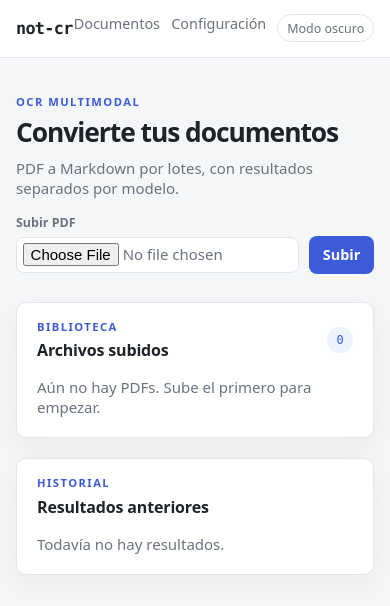
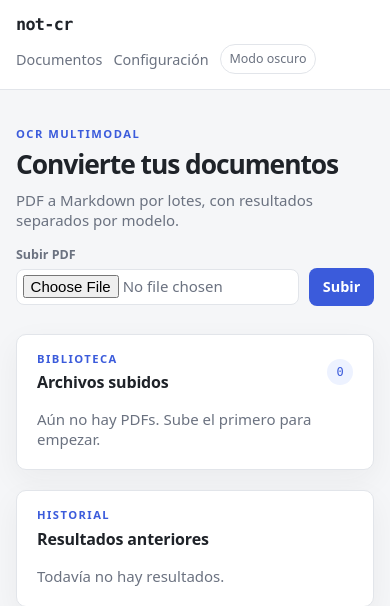
Before and after one commit to blu2718/not-cr, a Flask app: page / in a window 390 px wide. Shown: the top 606 px of the page. Run offline with Flask 3, Linux system fonts and the light colour scheme; some libraries are stand-ins or nearby versions.

Commit message:
fix(ui): improve tablet layout and top bar alignment

```diff
--- a/static/style.css
+++ b/static/style.css
@@ -52,17 +52,18 @@ button { cursor: pointer; }
 code, .brand, .tag, .clock, .log, .live-text, .option-id { font-family: ui-monospace, "SF Mono", Menlo, Consolas, monospace; }
 
 .site-header { background: var(--surface); border-bottom: 1px solid var(--border); }
-.header-inner { max-width: 1100px; margin: 0 auto; padding: .9rem 1rem; display: flex; align-items: center; justify-content: space-between; }
+.header-inner { max-width: 1100px; margin: 0 auto; padding: .9rem 1rem; display: flex; align-items: center; justify-content: space-between; gap: 1rem; }
 .brand { color: var(--text); font-size: 1.05rem; font-weight: 800; letter-spacing: -.04em; }
 .brand:hover { text-decoration: none; }
-nav { display: flex; gap: 1.25rem; }
-nav a { color: var(--muted); font-size: .9rem; }
+nav { display: flex; align-items: center; flex-wrap: wrap; gap: 1.25rem; }
+nav a { display: inline-flex; align-items: center; min-height: 1.9rem; color: var(--muted); font-size: .9rem; line-height: 1.2; }
 nav a:hover { color: var(--text); }
-.theme-toggle { padding: .28rem .55rem; border: 1px solid var(--border); border-radius: 999px; background: var(--surface); color: var(--muted); font-size: .78rem; }
+.theme-toggle { display: inline-flex; align-items: center; justify-content: center; min-height: 1.9rem; padding: .28rem .55rem; border: 1px solid var(--border); border-radius: 999px; background: var(--surface); color: var(--muted); font-size: .78rem; line-height: 1.2; }
 .theme-toggle:hover { border-color: var(--accent); color: var(--text); }
 .container { max-width: 1100px; margin: 0 auto; padding: 2rem 1rem 4rem; }
-.hero-row, .page-heading { display: flex; align-items: flex-end; justify-content: space-between; gap: 1.5rem; margin-bottom: 1.25rem; }
+.hero-row, .page-heading { display: flex; flex-wrap: wrap; align-items: flex-end; justify-content: space-between; gap: 1.5rem; margin-bottom: 1.25rem; }
 .hero-row { align-items: center; padding: 1rem 0 .5rem; }
+.hero-row > div:first-child, .page-heading > div:first-child { min-width: 0; flex: 1 1 300px; }
 h1, h2, h3, p { margin-top: 0; }
 h1 { margin-bottom: .45rem; font-size: clamp(1.65rem, 3vw, 2.25rem); letter-spacing: -.04em; }
 h2 { margin-bottom: 0; font-size: 1rem; letter-spacing: -.01em; }
@@ -89,7 +90,7 @@ h3 { margin-bottom: .6rem; font-size: .95rem; }
 .page-actions { display: flex; align-items: center; flex-wrap: wrap; justify-content: flex-end; gap: .6rem; }
 .delete-form { margin: 0; }
 .inline-form { display: flex; align-items: center; gap: .6rem; }
-.upload-form { min-width: min(100%, 430px); }
+.upload-form { min-width: min(100%, 360px); flex: 1 1 360px; }
 .upload-form label, .field label { display: block; margin-bottom: .35rem; color: var(--muted); font-size: .78rem; font-weight: 700; }
 input[type=file] { width: 100%; padding: .35rem; border: 1px solid var(--border); border-radius: 8px; background: var(--surface); color: var(--muted); }
 input[type=text], input[type=url], input[type=password], select { width: 100%; min-height: 2.4rem; padding: .48rem .65rem; border: 1px solid var(--border); border-radius: 8px; background: var(--surface); color: var(--text); }
@@ -177,15 +178,20 @@ tr:hover td { background: var(--surface-subtle); }
 @media (max-width: 900px) {
     .two-column { grid-template-columns: 1fr; }
     .preview-card { margin-bottom: 0; }
+    .hero-row { align-items: flex-start; }
+    .result-row { align-items: flex-start; flex-wrap: wrap; }
+    .result-date { margin-left: 0; }
+    .pdf-preview { height: 60vh; min-height: 420px; }
 }
 @media (max-width: 620px) {
+    .header-inner { align-items: flex-start; flex-wrap: wrap; gap: .6rem; }
+    .header-inner nav { width: 100%; justify-content: flex-start; gap: .7rem; }
     .container { padding-top: 1.25rem; }
     .hero-row, .page-heading { display: block; }
     .hero-row .upload-form, .page-heading .page-actions { margin-top: 1rem; }
     .inline-form { display: grid; grid-template-columns: 1fr auto; }
     .result-list { --result-list-padding: .75rem; margin-left: .5rem; }
-    .result-row { align-items: flex-start; flex-wrap: wrap; padding-left: .55rem; }
-    .result-date { margin-left: 0; }
+    .result-row { padding-left: .55rem; }
     .pdf-preview { min-height: 360px; height: 60vh; }
     .form-grid, .provider-radios { grid-template-columns: 1fr; }
     .field--wide { grid-column: auto; }
```
